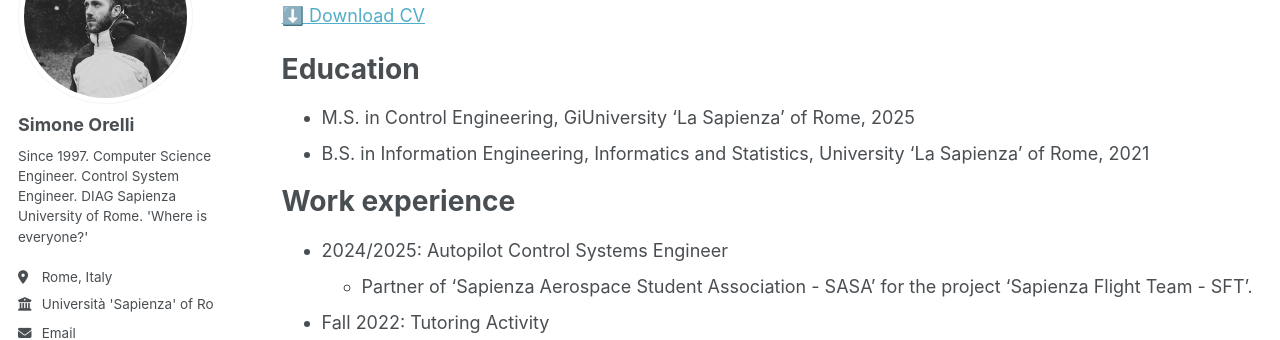
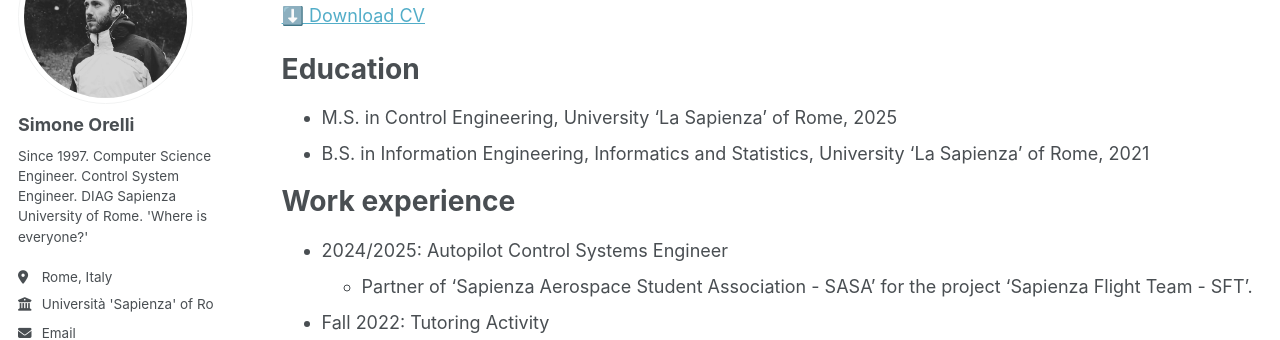
Before and after one commit to Messi-Orion10/s_orion10.github.io, a Jekyll site: the page built from _pages/cv.md, in a window 1280 px wide and 1227 px high. Shown: the part 170-510 px from the top of the window. Built offline with Jekyll 4.4.1, drawn with Linux system fonts in a browser that asks for light colours.

Commit message:
Update cv.md

```diff
--- a/_pages/cv.md
+++ b/_pages/cv.md
@@ -7,15 +7,15 @@ redirect_from:
   - /resume
 ---
 
-[📄 View CV online](https://Messi-Orion10/s_orion10.github.io/files/curriculum.pdf){:target="_blank"}
-[⬇️ Download CV](https://Messi-Orion10/s_orion10.github.io/files/curriculum.pdf){:download="cv_Simone_Orelli.pdf"}
+[📄 View CV online](https://messi-orion10.github.io/s_orion10.github.io/files/curriculum.pdf){:target="_blank"}
+[⬇️ Download CV](https://messi-Orion10/s_orion10.github.io/files/curriculum.pdf){:download="cv_Simone_Orelli.pdf"}
 
 
 {% include base_path %}
 
 Education
 ======
-* M.S. in Control Engineering, GiUniversity 'La Sapienza' of Rome, 2025
+* M.S. in Control Engineering, University 'La Sapienza' of Rome, 2025
 * B.S. in Information Engineering, Informatics and Statistics, University 'La Sapienza' of Rome, 2021
 
 Work experience
```
